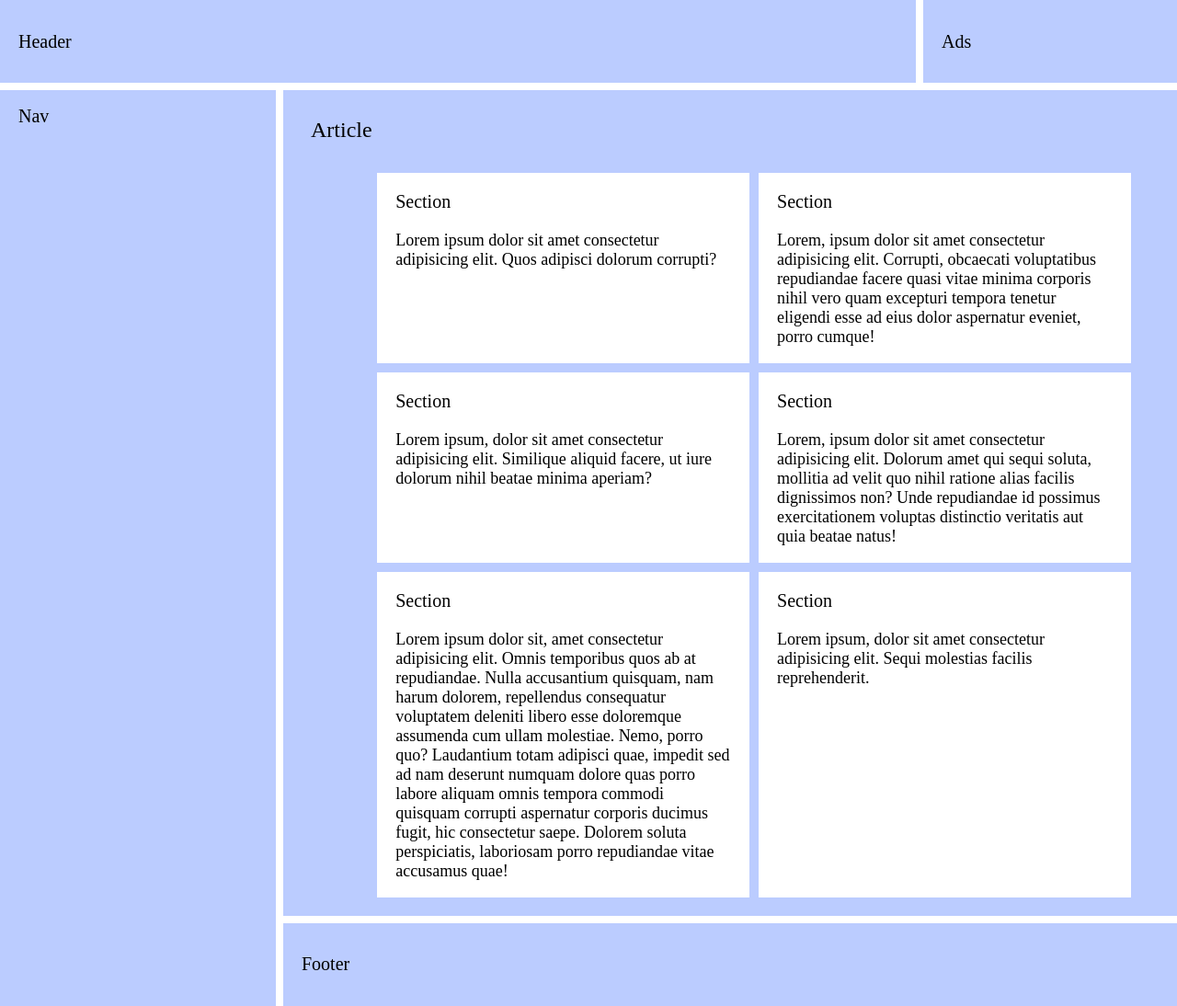
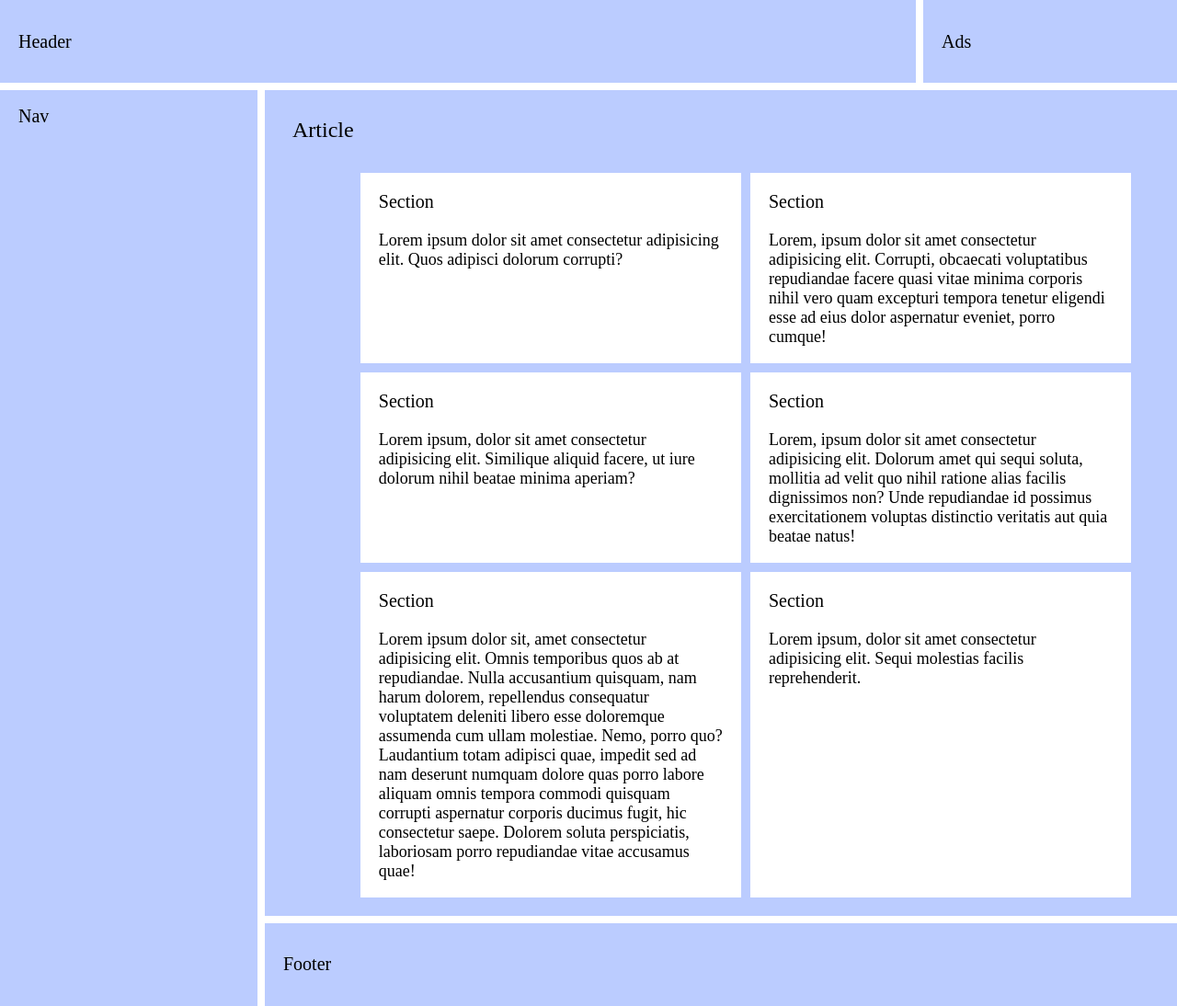
Before and after one commit to flex-57/CDA_2409_FG, a PHP site: page / in a window 1280 px wide. Shown: the whole page at 92% size. Run offline with PHP 8.4, Linux system fonts and the light colour scheme.

Commit message:
Encore une modif mobile + là c'est bon hein !!!!

```diff
--- a/Web/grillades_de_printemps/assets/css/main.css
+++ b/Web/grillades_de_printemps/assets/css/main.css
@@ -7,7 +7,7 @@ body {
     padding: 0;
     margin: 0;
     display: grid;
-    grid-template-columns: 300px 1fr;
+    grid-template-columns: 280px 1fr;
     grid-template-rows: 90px 1fr 90px;
     gap: 8px;
     height: 100vh;
@@ -77,7 +77,7 @@ h1, aside, footer {
 
 @media (max-width: 1000px) {
     .principal section {
-        flex: 0 1 calc(96% - 10px);
+        flex: calc(96% - 10px);
     }
 }
 
```
